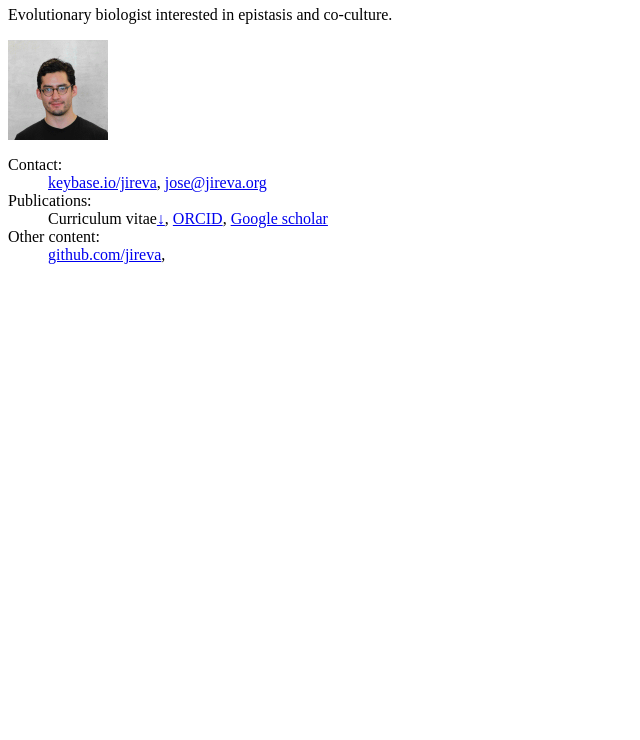
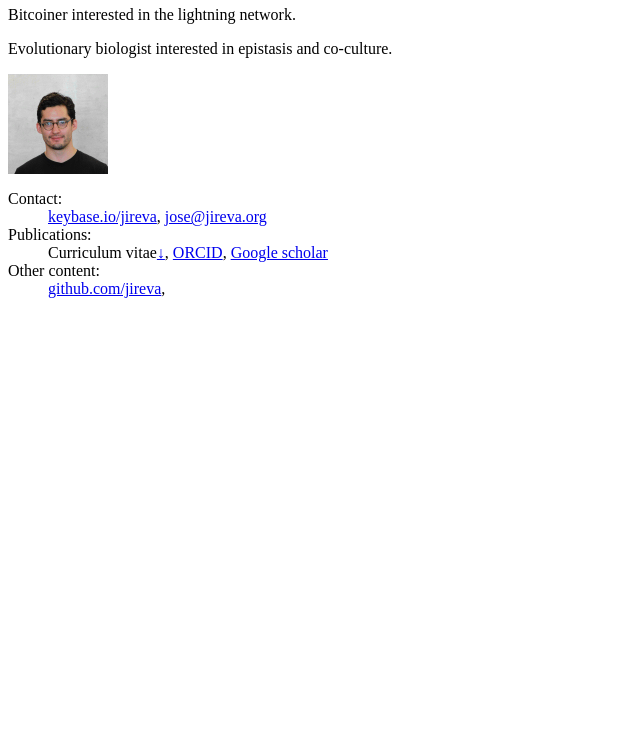
Before and after one commit to jireva/jireva.github.io, a plain HTML site: page index.html in a window 1280 px wide. Shown: the part 60-800 px from the top of the page, without its empty margins (0-640 px from the left). Drawn offline with Linux system fonts and the light colour scheme.

Commit message:
add bitcoin

```diff
--- a/index.html
+++ b/index.html
@@ -7,6 +7,9 @@
 
 <h1>José I. Rojas Echenique</h1>
 
+<p>
+Bitcoiner interested in the lightning network.
+</p>
 <p>
 Evolutionary biologist interested in epistasis and co-culture.
 </p>
```
